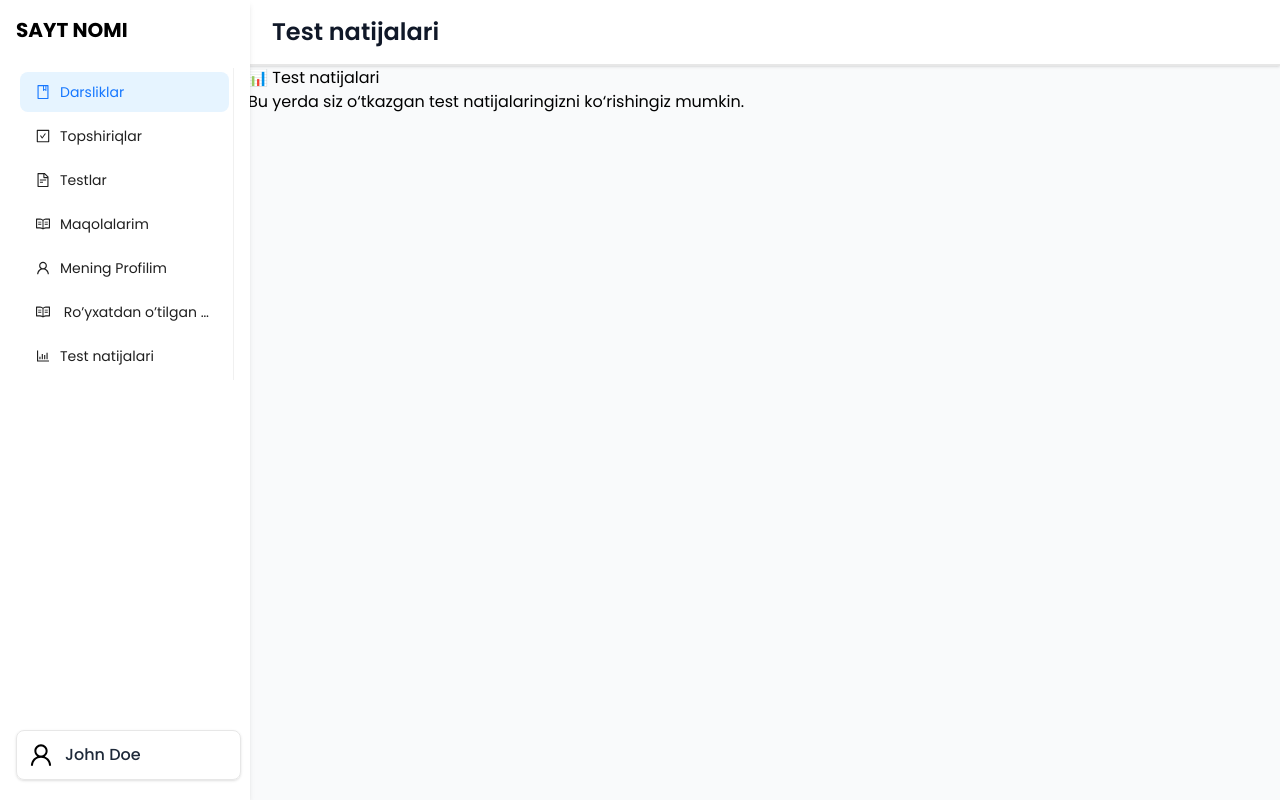
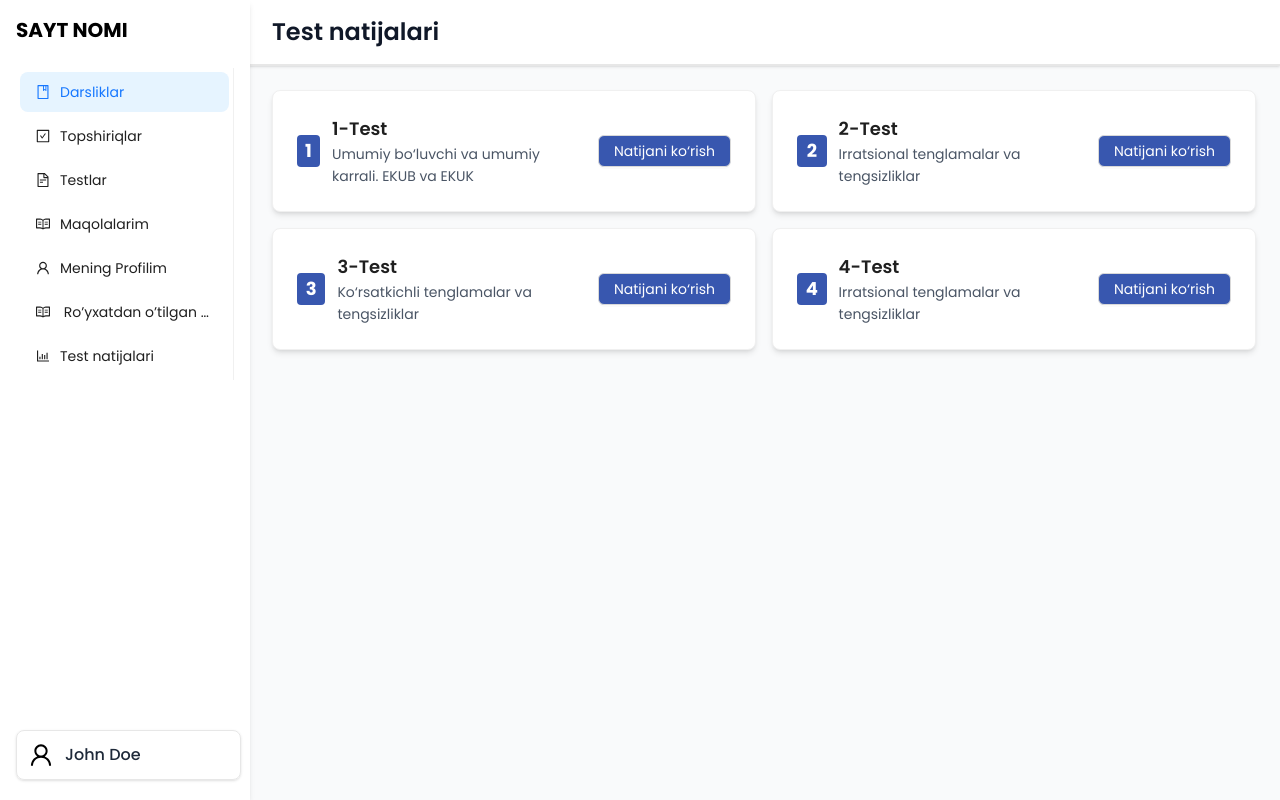
Before and after one commit to Sariqdasturchi/education, a React (Vite) app: page /dashboard/test-results in a window 1280 px wide. Built offline with nearby package versions, Linux system fonts and the light colour scheme; a web font is replaced by a local one.

Commit message:
test natijalari bo'limi qoshildi

```diff
--- a/src/pages/TestResults.jsx
+++ b/src/pages/TestResults.jsx
@@ -1,13 +1,64 @@
 import React from 'react'
 import PageHeader from '../components/PageHeader'
+import { Button, Card } from "antd";
+
+const testData = [
+  {
+    id: 1,
+    title: "1-Test",
+    description: "Umumiy bo‘luvchi va umumiy karrali. EKUB va EKUK",
+  },
+  {
+    id: 2,
+    title: "2-Test",
+    description: "Irratsional tenglamalar va tengsizliklar",
+  },
+  {
+    id: 3,
+    title: "3-Test",
+    description: "Ko‘rsatkichli tenglamalar va tengsizliklar",
+  },
+  {
+    id: 4,
+    title: "4-Test",
+    description: "Irratsional tenglamalar va tengsizliklar",
+  },
+];
 
 export default function TestResults() {
   return (
     <div>
-            <PageHeader title="Test natijalari" />
 
-      <h1>📊 Test natijalari</h1>
-      <p>Bu yerda siz o‘tkazgan test natijalaringizni ko‘rishingiz mumkin.</p>
+      <PageHeader title="Test natijalari" />
+      <div className="p-6">
+        <div className="grid grid-cols-1 md:grid-cols-2 gap-4">
+          {testData.map((test) => (
+            <Card
+              key={test.id}
+              className="flex justify-between items-center shadow-md border rounded-lg p-4"
+            >
+              {/* Chap taraf: ID va matn bo‘lagi */}
+              <div className="flex justify-between items-center gap-3">
+                <div className="bg-[#3857AF]  text-white text-lg font-bold w-8 h-8 flex items-center justify-center rounded">
+                  {test.id}
+                </div>
+                <div>
+                  <h2 className="text-lg font-semibold">{test.title}</h2>
+                  <p className="text-gray-600">{test.description}</p>
+                </div>
+                <Button className="text-white" style={{ backgroundColor: '#3857AF', color:"white" }}>
+                  Natijani ko‘rish
+                </Button>
+
+              </div>
+
+              {/* O‘ng taraf: Tugma */}
+            </Card>
+          ))}
+        </div>
+      </div>
+
+
     </div>
-  )
+  );
 }
```
